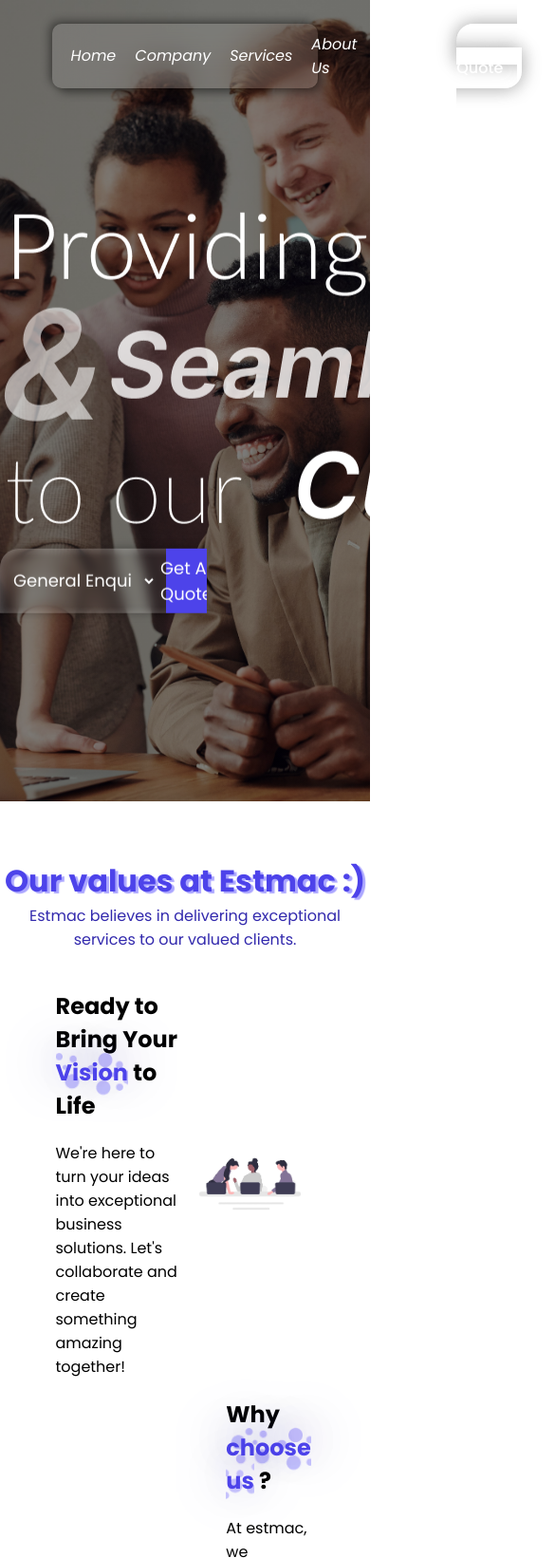
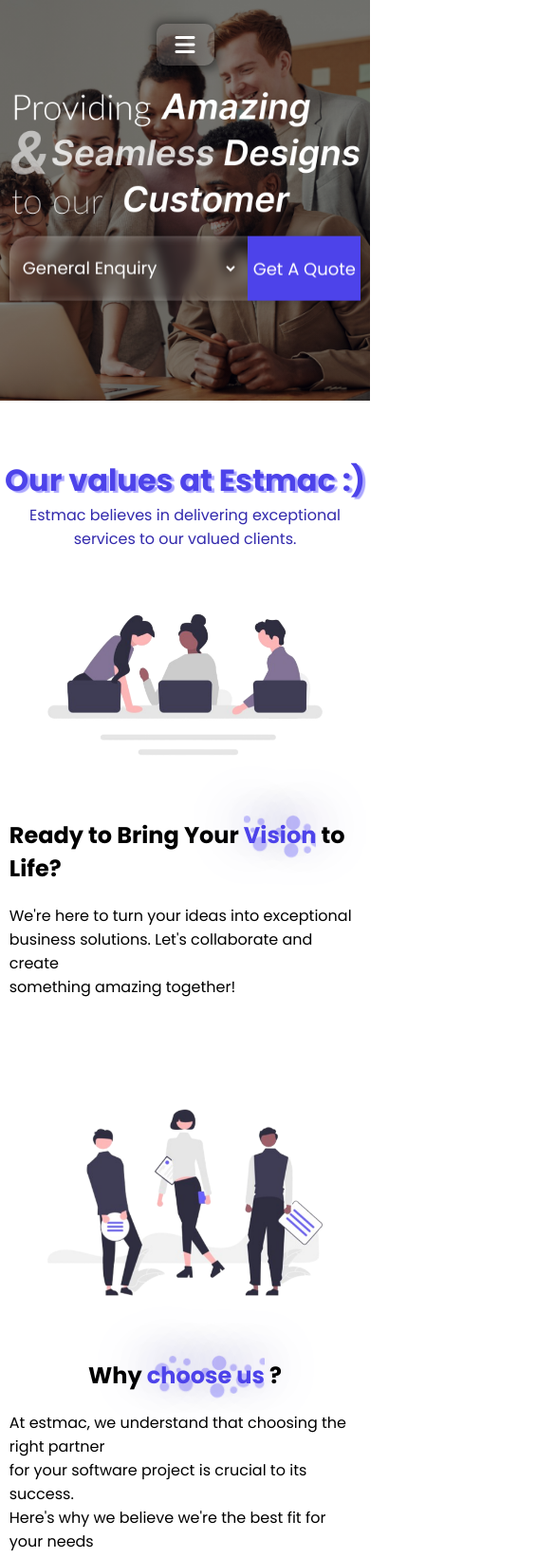
Before and after one commit to SohamKore/estmac, a plain HTML site: page index.html in a window 390 px wide. Shown: the top 1641 px of the page at 95% size, 585 px wide, since content can reach past the window. Drawn offline with Linux system fonts and the light colour scheme.

Commit message:
Initial commit 2

```diff
--- a/index.html
+++ b/index.html
@@ -18,8 +18,11 @@
 
     <header>
         <div class="hero container">
+            <div id="snack-bar" onclick="snackbar()">
+                <i class="fa-solid fa-bars" style="font-size: x-large;"></i>
+            </div>
 
-            <nav>
+            <nav id="navigation-bar">
                 <div class="logo-container">
                     <img class="logo" src="./Assets/Logo.svg" alt="Logo">
                 </div>
@@ -73,7 +76,7 @@
 
         <section class="features">
             <div class="half fade-in">
-                <h1>Ready to Bring Your <span class="text-bg">Vision</span> to Life</h1>
+                <h1>Ready to Bring Your <span class="text-bg">Vision</span> to Life?</h1>
                 <p>We're here to turn your ideas into exceptional <br>business solutions. Let's collaborate and create <br>something amazing together!</p>
                 <!-- <button class="btn margin-top-5" onclick="getQuoteLogic()">
                     Let's Discuss
@@ -84,7 +87,7 @@
             </div>
         </section>
 
-        <section class="features">
+        <section class="features features-mobile">
 
             <div class="half half-2 ">
                 <img class="section-illustration left-in" src="./Assets/team2.png" alt="">
@@ -333,7 +336,7 @@
     </div>
 </section>
 
-<section class="features margin-top-30 card-light top-in" >
+<section class="features margin-top-30 card-light top-in features-mobile" >
     <h1 class="custom-heading-gold" style="text-align: center;font-size: xx-large;">
         Our clients Testimonials
     </h1>
--- a/index.js
+++ b/index.js
@@ -1,6 +1,11 @@
 document.addEventListener("DOMContentLoaded", function() {
+    var nav = document.querySelector("nav");
+    nav.style.display = "none";
+
     var getQuoteBtn = document.querySelector(".cta_btn_hero");
     var getQuoteBtnNav = document.querySelector(".cta_btn");
+
+
 
     if (getQuoteBtn) {
         getQuoteBtn.addEventListener("click", function(event) {
@@ -31,4 +36,11 @@ function getQuoteLogic() {
         // Set the value of the select service element
         selectServiceElement.value = getQuoteSelectorValue;
     }
+
+
+
 }
+function snackbar(){
+    var nav = document.querySelector("nav");
+    nav.style.display = "flex";
+}
--- a/mobile-view.css
+++ b/mobile-view.css
@@ -7,19 +7,72 @@
 
 @media screen and (max-width: 1100px) {
 
+    .card-square {
+        background-color: white;
+        min-width: 20vw;
+        width: 90%;
+        padding: 15px;
+        border-radius: 10px;
+        box-shadow: 0px 0px 15px rgba(128, 128, 128, 0.564);
+        margin: 15px;
+        transition: .2s ease-in-out;
+    }
+
+    .half-2 {
+        margin-right: 0px;
+        margin-bottom: 20px;
+    }
+.half {
+    width: 100%;
+    display: flex;
+    flex-direction: column;
+    justify-content: center;
+    gap: 20px;
+    margin-right: 0px;
+    margin-bottom: 40px;
+    align-items: center;
+}
+
+    .features{
+        max-width: 95%;
+        margin: auto;
+        display: flex;
+        margin-top: 0px;
+        justify-content: space-between;
+        /* margin-bottom: 50px; */
+        align-items: center;
+        margin-bottom: 50px;
+        position: relative;
+        flex-direction: column-reverse;
+    }
+    .features-mobile{
+        max-width: 95%;
+        margin: auto;
+        display: flex;
+        margin-top: 0px;
+        justify-content: space-between;
+        /* margin-bottom: 50px; */
+        align-items: center;
+        margin-bottom: 50px;
+        position: relative;
+        flex-direction: column;
+    }
+
     #contact{
-        background-color: red;
+        /* background-color: red; */
 
             opacity: 1;
             display: flex;
             flex-direction: column;
 
     }
-
+    .card{
+        width: 90vw !important;
+    }
     .contact-section {
         background: #bdb9ff;
         border-radius: 10px;
-        max-width: 60%;
+        max-width: 100%;
         padding: 10px;
         display: flex;
         margin-top: 0px;
@@ -37,9 +90,162 @@
         width: 100%;
         transition: all .5s ease;
     }
-    .map{
+    .map {
         opacity: 1;
         display: flex;
-        width: 60%;
+        width: 100%;
+        margin-top: 30px;
     }
+    .row {
+        display: flex;
+        /* background-color: red; */
+        padding: 10px;
+        flex-direction: column;
+    }
+    .testimonial-img {
+        width: 25vw;
+        border-radius: 999px;
+        box-shadow: 0px -5px 25px #ff9000;
+        border: 3px solid rgb(255 146 0);
+
+
+    }
+
+    .footer-content {
+        max-width: 90%;
+        margin: 0 auto;
+        display: flex;
+        justify-content: space-between;
+        align-items: center;
+    }
+    nav {
+        z-index: 9999;
+        width: 95vw;
+        position: sticky;
+        top: 13%;
+        height: fit-content;
+        padding: 10px 20px;
+        background-color: #d9d9d91e;
+        display: flex;
+        align-items: center;
+        justify-content: space-between;
+        border-radius: 10px;
+        backdrop-filter: blur(20px);
+        box-shadow: 5px 5px 10px rgba(0,0,0,0.4), -3px -3px 10px rgba(0,0,0,0.4);
+        flex-wrap: wrap;
+
+        position: absolute;
+        bottom: 10px;
+    }
+    .links-container {
+        box-sizing: border-box;
+        display: flex;
+        width: 100%;
+        padding: 10px 0px;
+        flex-direction: column;
+    }
+    .right-nav {
+        display: flex;
+        align-items: center;
+        gap: 20px;
+        margin-right: 20px;
+        flex-direction: column;
+    }
+    .links {
+        display: flex;
+        align-items: center;
+        justify-content: center;
+        gap: 20px;
+        list-style-type: none;
+        flex-direction: column;
+    }
+    .logo {
+        width: 100%;
+    }
+
+    #snack-bar{
+        z-index: 9999;
+        width: fit-content;
+        position: sticky;
+        top: 3%;
+        height: fit-content;
+        padding: 10px 20px;
+        background-color: #d9d9d91e;
+        display: flex;
+        align-items: center;
+        justify-content: space-between;
+        color: white;
+        font-size: x-large;
+        border-radius: 10px;
+        backdrop-filter: blur(20px);
+        box-shadow: 5px 5px 10px rgba(0,0,0,0.4), -3px -3px 10px rgba(0,0,0,0.4);
+        flex-wrap: wrap;
+    }
+
+    .hero {
+        height: 100%;
+        width: 100% !important;
+        display: flex;
+        flex-direction: column;
+        align-items: center;
+        justify-content: flex-start;
+    }
+
+    .container {
+        max-width: 100% !important;
+        margin: 0;
+        padding: 0;
+        display: flex;
+        flex-direction: column;
+        justify-content: flex-start;
+        align-items: center;
+    }
+    .select-container {
+        background-color: rgba(255, 255, 255, 0.068);
+        border-top-left-radius: 20px;
+        backdrop-filter: blur(6px);
+        display: flex;
+        align-items: center;
+        margin: 1rem 0px;
+        justify-content: space-between;
+        width: 95%;
+        height: 8vh;
+        overflow: hidden;
+        box-shadow: 2px 2px 10px rgba(0, 0, 0, 0.127), -2px -2px 10px rgba(0, 0, 0, 0.2), inset 2px 2px 10px rgba(255, 255, 255, 0.2), inset -2px -2px 10px rgba(255, 255, 255, 0.068);
+    }
+    main {
+        position: absolute;
+        top: 50%;
+        left: 50%;
+        transform: translate(-50%, -50%);
+    }
+    img{
+        width: 95%;
+    }
+
+    header {
+        background-image: linear-gradient(rgba(0, 0, 0, 0.5), rgba(0, 0, 0, 0.5)), url(./Assets/hero_bg.jpg);
+        background-position: top center;
+        background-size: cover;
+        max-width: 100%;
+        height: 50vh;
+        padding-top: 20px;
+        /* box-shadow: 0px 0px 80px #3022f187; */
+        /* border-bottom: 10px solid #3022f1a1; */
+        position: relative;
+    }
+    .cta_btn_hero {
+        width: 40%;
+        height: 100%;
+        display: flex;
+        align-items: center;
+        justify-content: center;
+        color: white;
+        font-weight: 400;
+        font-size: 18px;
+        text-decoration: none;
+        background-color: #4D43EA;
+    }
+
+
 }
```
